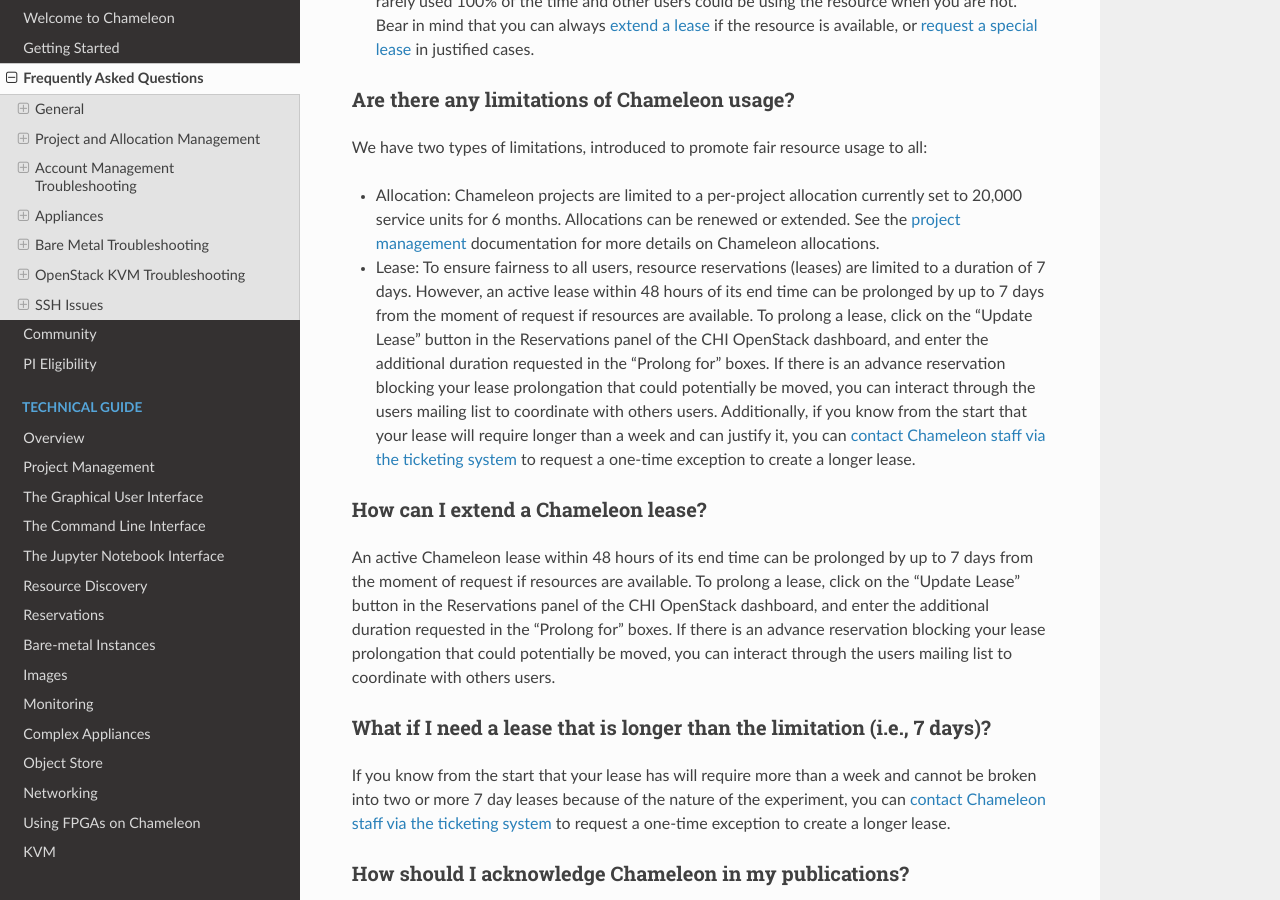
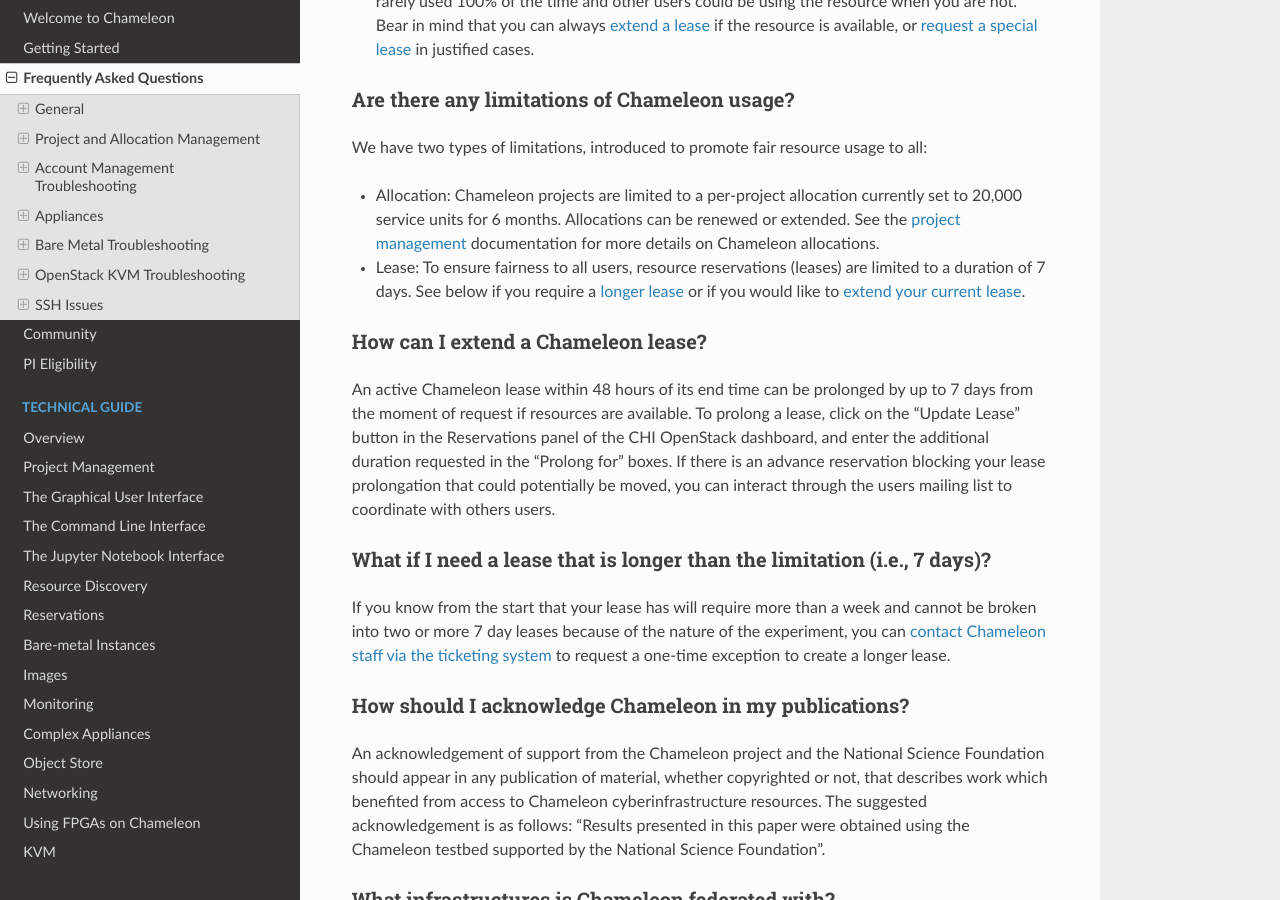
Before and after one commit to ChameleonCloud/docs, a Sphinx documentation site: the page built from source/getting-started/faq.rst, in a window 1280 px wide and 900 px high, scrolled down 1759 px. Built offline with Sphinx 7.4.7 and the Read the Docs theme 2.0.0, drawn with Linux system fonts in a browser that asks for light colours.

Commit message:
changed links to new section rather than link to ticket

```diff
--- a/source/getting-started/faq.rst
+++ b/source/getting-started/faq.rst
@@ -126,7 +126,7 @@ In order to promote fairness to all users, we have the following set of Best Pra
 - Do not reserve more resources that you need at any given time. For example, if you need relatively few resources to develop something that you will then test at large scale, start with a small reservation for the development phase of your work and `enlarge it <https://chameleoncloud.readthedocs.io/en/latest/technical/reservations.html#changing-the-number-of-nodes-of-a-lease>`_ later to test at scale – as opposed to making a large reservation up front.
 - Always release the reservation if you will not use the testbed for an extended period of time. For example, when you leave for the weekend, holidays, or simply need to take a break from experimentation and analyze your experiment, the resources could be used by others.
 - Automate creating your experimental environment. You can use scripting or some of the tools we provide that let you save your appliances/images between sessions (`cc-snapshot <https://chameleoncloud.readthedocs.io/en/latest/technical/images.html?highlight=cc-snapshot#the-cc-snapshot-utility>`_) or to orchestrate the deployment of complex environments (`Complex Appliances <https://chameleoncloud.readthedocs.io/en/latest/technical/complex.html>`_) – if you need more ideas read our article on `How to Make the Most of your Seven Day Lease <https://www.chameleoncloud.org/blog/2018/03/01/how-make-most-your-seven-day-lease/>`_. This will make reestablishing your experiment in a new lease easier and also makes it easier for you to reproduce your work and eventually share it with colleagues.
-- Please do not try to circumvent the one week lease restriction by “stacking leases”, i.e., creating multiple consecutive leases on the same resource. Experience has shown that long leases are rarely used 100% of the time and other users could be using the resource when you are not. Bear in mind that you can always `extend a lease <https://chameleoncloud.readthedocs.io/en/latest/technical/reservations.html#extending-a-lease>`_ if the resource is available, or `request a special lease <https://www.chameleoncloud.org/user/help/ticket/new/>`_ in justified cases.
+- Please do not try to circumvent the one week lease restriction by “stacking leases”, i.e., creating multiple consecutive leases on the same resource. Experience has shown that long leases are rarely used 100% of the time and other users could be using the resource when you are not. Bear in mind that you can always `extend a lease <https://chameleoncloud.readthedocs.io/en/latest/technical/reservations.html#extending-a-lease>`_ if the resource is available, or `request a special lease <https://chameleoncloud.readthedocs.io/en/latest/getting-started/faq.html?highlight=extend#what-if-i-need-a-lease-that-is-longer-than-the-limitation-i-e-7-days>`_ in justified cases.
 
 .. _are-there-limitations:
 
@@ -136,7 +136,7 @@ _____________________________________________
 We have two types of limitations, introduced to promote fair resource usage to all:
 
 - Allocation: Chameleon projects are limited to a per-project allocation currently set to 20,000 service units for 6 months. Allocations can be renewed or extended. See the :ref:`project management <project-management>` documentation for more details on Chameleon allocations.
-- Lease: To ensure fairness to all users, resource reservations (leases) are limited to a duration of 7 days. However, an active lease within 48 hours of its end time can be prolonged by up to 7 days from the moment of request if resources are available. To prolong a lease, click on the “Update Lease” button in the Reservations panel of the CHI OpenStack dashboard, and enter the additional duration requested in the “Prolong for” boxes. If there is an advance reservation blocking your lease prolongation that could potentially be moved, you can interact through the users mailing list to coordinate with others users. Additionally, if you know from the start that your lease will require longer than a week and can justify it, you can `contact Chameleon staff via the ticketing system <https://www.chameleoncloud.org/user/help/ticket/new/>`_ to request a one-time exception to create a longer lease.
+- Lease: To ensure fairness to all users, resource reservations (leases) are limited to a duration of 7 days. See below if you require a `longer lease <https://chameleoncloud.readthedocs.io/en/latest/getting-started/faq.html?highlight=extend#what-if-i-need-a-lease-that-is-longer-than-the-limitation-i-e-7-days>`_ or if you would like to `extend your current lease <http://127.0.0.1:8000/getting-started/faq.html#how-can-i-extend-a-chameleon-lease>`_.
 
 .. _extend-lease:
 
```
